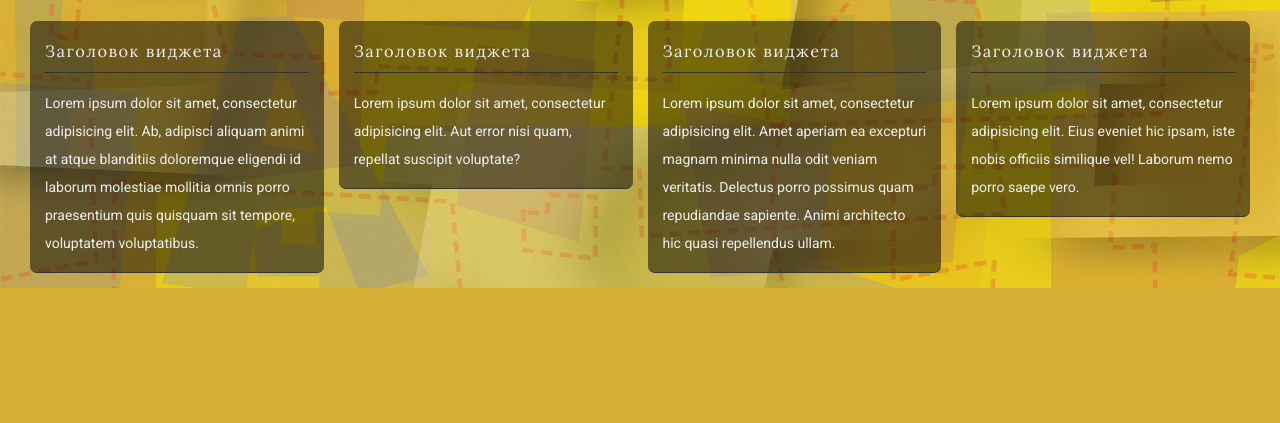
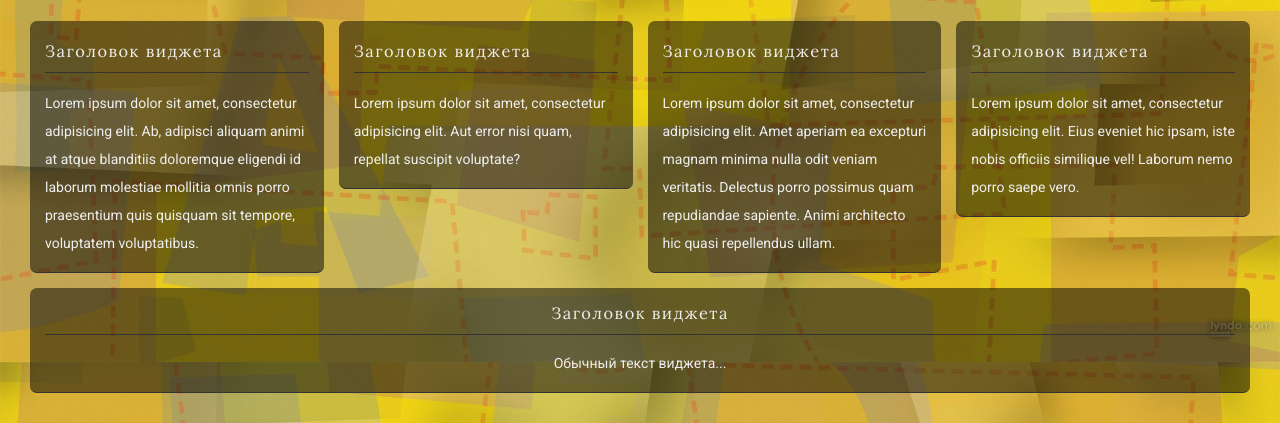
Before and after one commit to Vector-Kolesnikoff/flexbox-template-project, a website: page index.html in a window 1280 px wide. Shown: the part 1238-1661 px from the top of the page. Before the commit the page ends 1526 px from the top, so only its background shows below. Drawn offline with Linux system fonts and the light colour scheme.

Commit message:
Project completed

```diff
--- a/assets/scss/_common.scss
+++ b/assets/scss/_common.scss
@@ -20,11 +20,10 @@ body {
   width: 100%;
   max-width: $xl;
 
-  // margin: 0 auto;
-  // overflow-x: hidden;
-
-  // transition: opacity 1s ease 0s;
-  // opacity: 1;
+  margin: 0 auto;
+  overflow-x: hidden;
+  transition: opacity 1s ease 0s;
+  opacity: 1;
 
   @include lg-min {
     padding: 0 $gutter;
@@ -56,17 +55,3 @@ a {
   max-width: 100%;
   height: auto;
 }
-
-// p {
-//   color: $gray-color;
-// }
-
-
-
-// .img-responsive {
-//   display: block;
-
-//   width: 100%;
-//   max-width: 100%;
-//   height: auto;
-// }
--- a/assets/scss/_footer.scss
+++ b/assets/scss/_footer.scss
@@ -0,0 +1,13 @@
+.footer {
+  margin-bottom: $gutter;
+  text-align: center;
+
+  &__widget {
+
+    @extend %widget;
+
+    h3 {
+      margin: 0 auto;
+    }
+  }
+}
--- a/assets/scss/widgets/_categories.scss
+++ b/assets/scss/widgets/_categories.scss
@@ -1,8 +1,6 @@
 .widget-categories {
 
   @extend %widget;
-
-  // &__title {}
 
   &__list {
 
@@ -11,15 +9,16 @@
     list-style: none;
 
     &-item {
+
       a {
         display: block;
         padding: 5px 0;
+        transition: padding-left 0.5s;
         border-radius: 4px;
-        transition: padding-left 0.5s;
 
         &:hover {
+          padding-left: 10px;
           color: $main-color;
-          padding-left: 10px;
 
           @include bg-color;
           @include text-shadow;
--- a/assets/scss/widgets/_info.scss
+++ b/assets/scss/widgets/_info.scss
@@ -2,7 +2,4 @@
 
   @extend %widget;
 
-  // &__title {}
-
-  // &__text {}
 }
--- a/assets/scss/widgets/_news.scss
+++ b/assets/scss/widgets/_news.scss
@@ -1,11 +1,8 @@
 .widget-news {
 
   @extend %widget;
+}
 
-  // &__title {}
-
-  // &__content {}
-}
 .widget-item {
 
   &__container {
--- a/assets/scss/widgets/_widgets.scss
+++ b/assets/scss/widgets/_widgets.scss
@@ -1,6 +1,5 @@
 .widgets {
   display: flex;
-  // position: relative;
   margin-right: -($gutter / 4); // -7.5px
   margin-left: -($gutter / 4); // -7.5px
   order: 4;
--- a/index.html
+++ b/index.html
@@ -10,18 +10,20 @@
   <link rel="icon" href="assets/img/favicon.png" type="image/x-icon">
   <link href="https://fonts.googleapis.com/css?family=Lora:400,700|Roboto:300,400,700" rel="stylesheet">
   <link rel="stylesheet" href="libs/@fortawesome/fontawesome-free/css/all.min.css">
-  <!-- <style>body { opacity: 0; background-color: #d8b036; } html { overflow: hidden; }</style> -->
+  <style>body { opacity: 0; background-color: #d8b036; } html { overflow: hidden; }</style>
 </head>
 
 <body>
 
+  <!-- header -->
   <header class="header">
     <div class="header-logo">
-      <img class="header-logo__img" src="assets/img/logo.png" alt="">  <!-- image -> img -->
+      <img class="header-logo__img" src="assets/img/logo.png" alt="">
       <strong class="header-logo__title">FLEXBOX TEMPLATE</strong>
       <span class="header-logo__subtitle">Шаблон с применением flexbox для первого модуля, курса Front-end Web Development</span> <!-- description -> subtitle -->
     </div>
 
+    <!-- nav -->
     <nav class="header-menu">
       <div class="header-menu__burger">
         <div class="header-menu__burger-line"></div>
@@ -36,8 +38,11 @@
         <li class="header-menu__list-item"><a href="#">О нас</a></li>
       </ul>
     </nav>
+    <!-- / nav -->
   </header>
+  <!-- / header -->
 
+  <!-- outer -->
   <div class="outer">
 
     <!-- main -->
@@ -223,7 +228,7 @@
 
     <!-- aside-left -->
     <aside class="aside-left">
-      <div class="widget-search"> <!-- %w -->
+      <div class="widget-search">
         <h3 class="widget-search__title">Поиск по сайту</h3>
         <form class="widget-search__form" action="#" method="get">
           <input class="widget-search__form-input" type="text" placeholder="Введите текст...">
@@ -232,7 +237,7 @@
           </button>
         </form>
       </div>
-      <div class="widget-categories"> <!-- %w -->
+      <div class="widget-categories">
         <h3 class="widget-categories__title">Категории</h3>
         <ul class="widget-categories__list">
           <li class="widget-categories__list-item"><a href="#">HTML4 / HTML5</a></li>
@@ -245,7 +250,7 @@
           <li class="widget-categories__list-item"><a href="#">Bootstrap</a></li>
         </ul>
       </div>
-      <div class="widget-info"> <!-- %w -->
+      <div class="widget-info">
         <h3 class="widget-info__title">О шаблоне</h3>
         <p class="widget-info__text">Шаблон разработан для изучения адаптивной верстки на HTML5, оформления с помощью CSS3, подключения готовых библиотек и плагинов Jquery.</p>
       </div>
@@ -343,24 +348,32 @@
 
     <!-- widgets -->
     <div class="widgets">
+
+      <!-- widgets__item #1 -->
       <div class="widgets__item">
         <div class="widgets__item-widget">
           <h3>Заголовок виджета</h3>
           <p>Lorem ipsum dolor sit amet, consectetur adipisicing elit. Ab, adipisci aliquam animi at atque blanditiis doloremque eligendi id laborum molestiae mollitia omnis porro praesentium quis quisquam sit tempore, voluptatem voluptatibus.</p>
         </div>
       </div>
+
+      <!-- widgets__item #2 -->
       <div class="widgets__item">
         <div class="widgets__item-widget">
           <h3>Заголовок виджета</h3>
           <p>Lorem ipsum dolor sit amet, consectetur adipisicing elit. Aut error nisi quam, repellat suscipit voluptate?</p>
         </div>
       </div>
+
+      <!-- widgets__item #3 -->
       <div class="widgets__item">
         <div class="widgets__item-widget">
           <h3>Заголовок виджета</h3>
           <p>Lorem ipsum dolor sit amet, consectetur adipisicing elit. Amet aperiam ea excepturi magnam minima nulla odit veniam veritatis. Delectus porro possimus quam repudiandae sapiente. Animi architecto hic quasi repellendus ullam.</p>
         </div>
       </div>
+
+      <!-- widgets__item #4 -->
       <div class="widgets__item">
         <div class="widgets__item-widget">
           <h3>Заголовок виджета</h3>
@@ -369,18 +382,17 @@
       </div>
     </div>
     <!-- / widgets -->
+  </div>
+  <!-- / outer -->
 
-    <!-- footer -->
-    <footer class="footer">
-      <div class="footer__container"></div>
+  <!-- footer -->
+  <footer class="footer">
+      <div class="footer__widget">
+        <h3 >Заголовок виджета</h3>
+        <p>Обычный текст виджета...</p>
+      </div>
     </footer>
     <!-- / footer -->
-
-
-
-
-  </div>
-
 
   <link rel="stylesheet" href="assets/css/style.css">
 
```
Also changed, not shown: assets/scss/_mixins-media.scss (+0 -56 lines), assets/scss/_mixins.scss (+0 -29 lines), assets/scss/_variables.scss (+11 -7 lines), assets/css/style.css.
